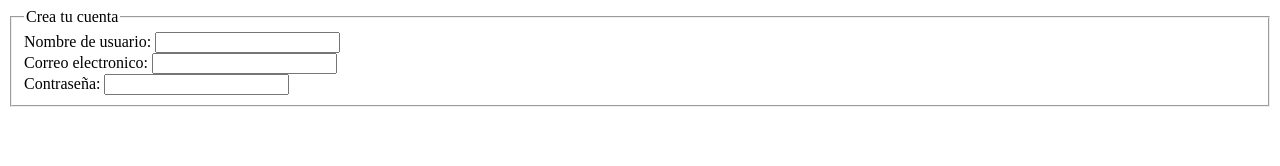
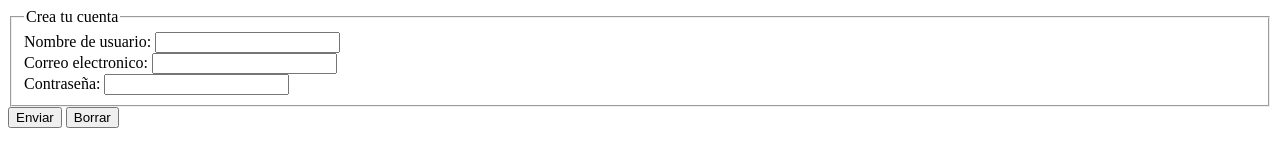
Before and after one commit to BrunoMarttin/Surassic, a plain HTML site: page consultas/indexconsultas.html in a window 1280 px wide. Drawn offline with Linux system fonts and the light colour scheme.

Commit message:
formulario y barra de inicio

```diff
--- a/consultas/indexconsultas.html
+++ b/consultas/indexconsultas.html
@@ -3,10 +3,10 @@
 <head>
     <meta charset="UTF-8">
     <meta name="viewport" content="width=device-width, initial-scale=1.0">
-    <title>Document</title>
+    <title>Crea tu cuenta</title>
 </head>
 <body>
-    <form action="">
+    <form method="post" action="index.js" enctype="multipart/form-data">
         <fieldset>
             <legend>Crea tu cuenta</legend>
             <label for="nombre">Nombre de usuario:</label>
@@ -15,9 +15,9 @@
             <input type="email" name="correo" id="mail" required><br>
             <label for="password">Contraseña:</label>
             <input type="password" name="password" id="password" required><br>
-            <label for=""></label>
-
         </fieldset>
+        <input type="submit" name="Enviar" value="Enviar">
+    <input type="reset" name="Borrar" value="Borrar">
     </form>
 </body>
 </html>
```
